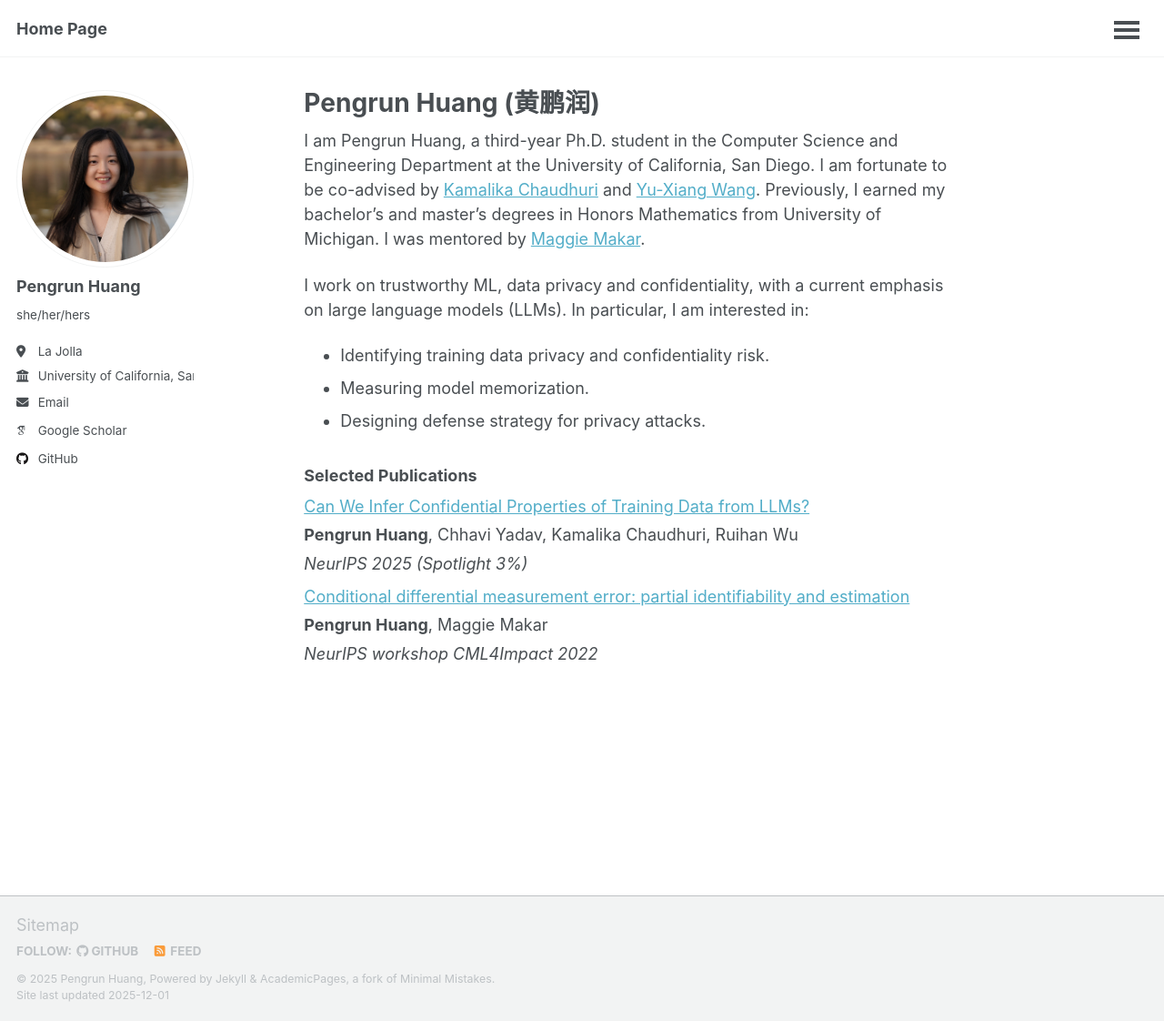
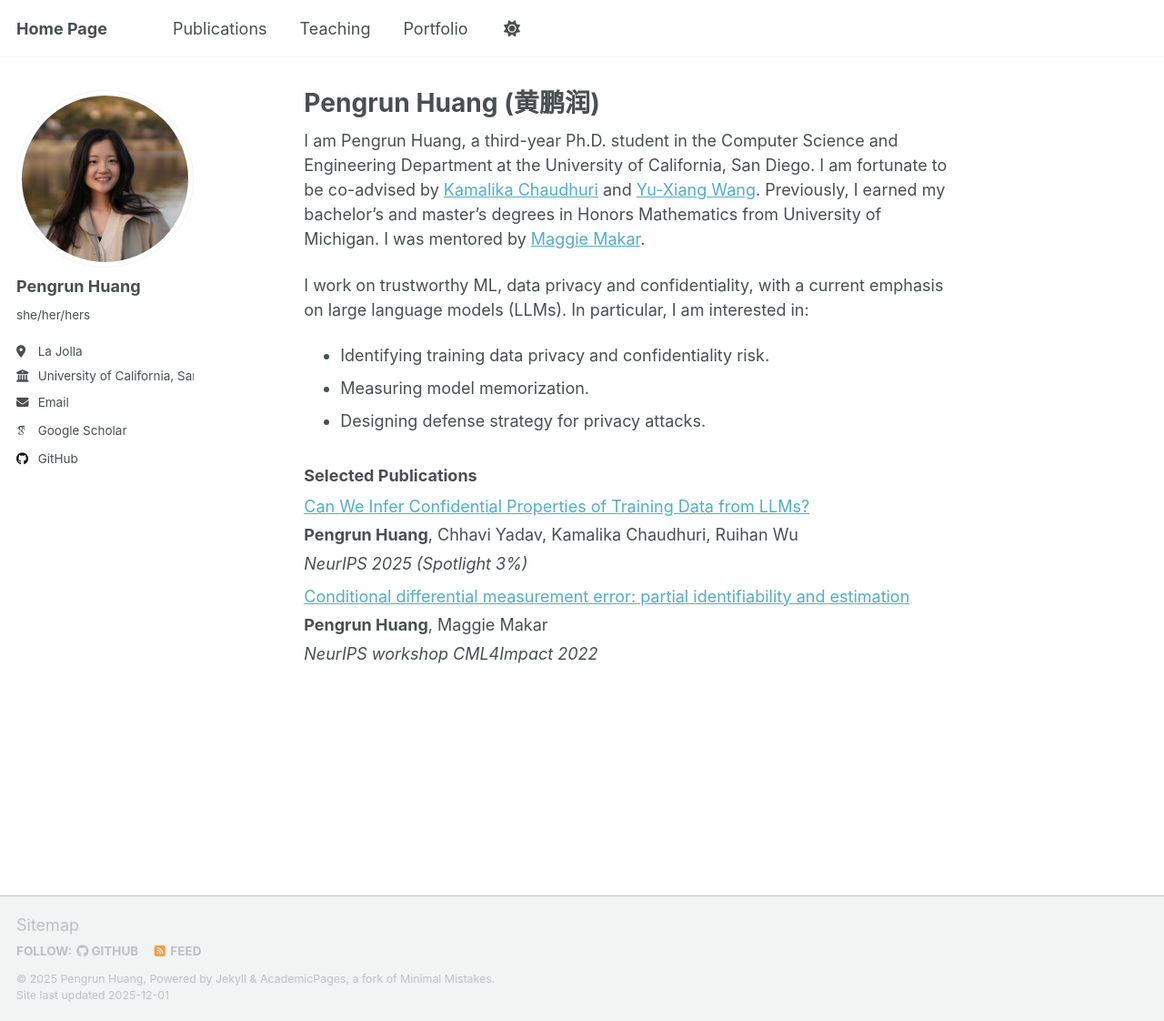
Before and after one commit to PengrunH/PengrunH.github.io, a Jekyll site: the page built from _pages/about.md, in a window 1280 px wide and 1122 px high. Shown: the whole window at 91% size. Built offline with Jekyll 4.4.1, drawn with Linux system fonts in a browser that asks for light colours; some web fonts are replaced; a script that is not in the unit is left out.

Commit message:
change nav bar

```diff
--- a/_config.yml
+++ b/_config.yml
@@ -48,7 +48,7 @@ author:
   bitbucket        : # Username - Update with your username on the site
   codepen          : # Username
   dribbble         : # Username
-  github           : "https://github.com/PengrunH"
+  github           : "PengrunH"
   kaggle           : # Username
   stackoverflow    : # User number or user number and name (i.e., use "1" or "1/jeff-atwood")
 
--- a/_includes/masthead.html
+++ b/_includes/masthead.html
@@ -7,6 +7,7 @@
         <button><span class="navicon"></span></button>
         <ul class="visible-links">
           <li class="masthead__menu-item masthead__menu-item--lg persist"><a href="{{ base_path }}/">{{ site.title }}</a></li>
+          <!-- <div class="masthead__menu-rest"> -->
           {% for link in site.data.navigation.main %}
             {% if link.url contains 'http' %}
               {% assign domain = '' %}
@@ -18,6 +19,7 @@
           <li id="theme-toggle" class="masthead__menu-item persist tail">
             <a role="button" aria-labelledby="theme-icon"><i id="theme-icon" class="fa-solid fa-sun" aria-hidden="true" title="toggle theme"></i></a>
           </li>
+          <!-- </div> -->
         </ul>
         <ul class="hidden-links hidden"></ul>
       </nav>
--- a/_sass/layout/_masthead.scss
+++ b/_sass/layout/_masthead.scss
@@ -61,6 +61,7 @@
   white-space: nowrap;
 
   &--lg {
+    // @include span (4 of 12);
     padding-right: 2em;
     font-weight: 700;
   }
--- a/_sass/layout/_navigation.scss
+++ b/_sass/layout/_navigation.scss
@@ -203,13 +203,14 @@
   }
 
   .visible-links {
-    display: flex;
-    justify-content: flex-end;
+    // display: flex;
+    // justify-content: flex-end;
+    display: table;
 
     li {
-      // display: table-cell;
-      display: block;
-      // vertical-align: middle;
+      display: table-cell;
+      // display: block;
+      vertical-align: middle;
 
       &:first-child {
         margin-right: auto;
```
